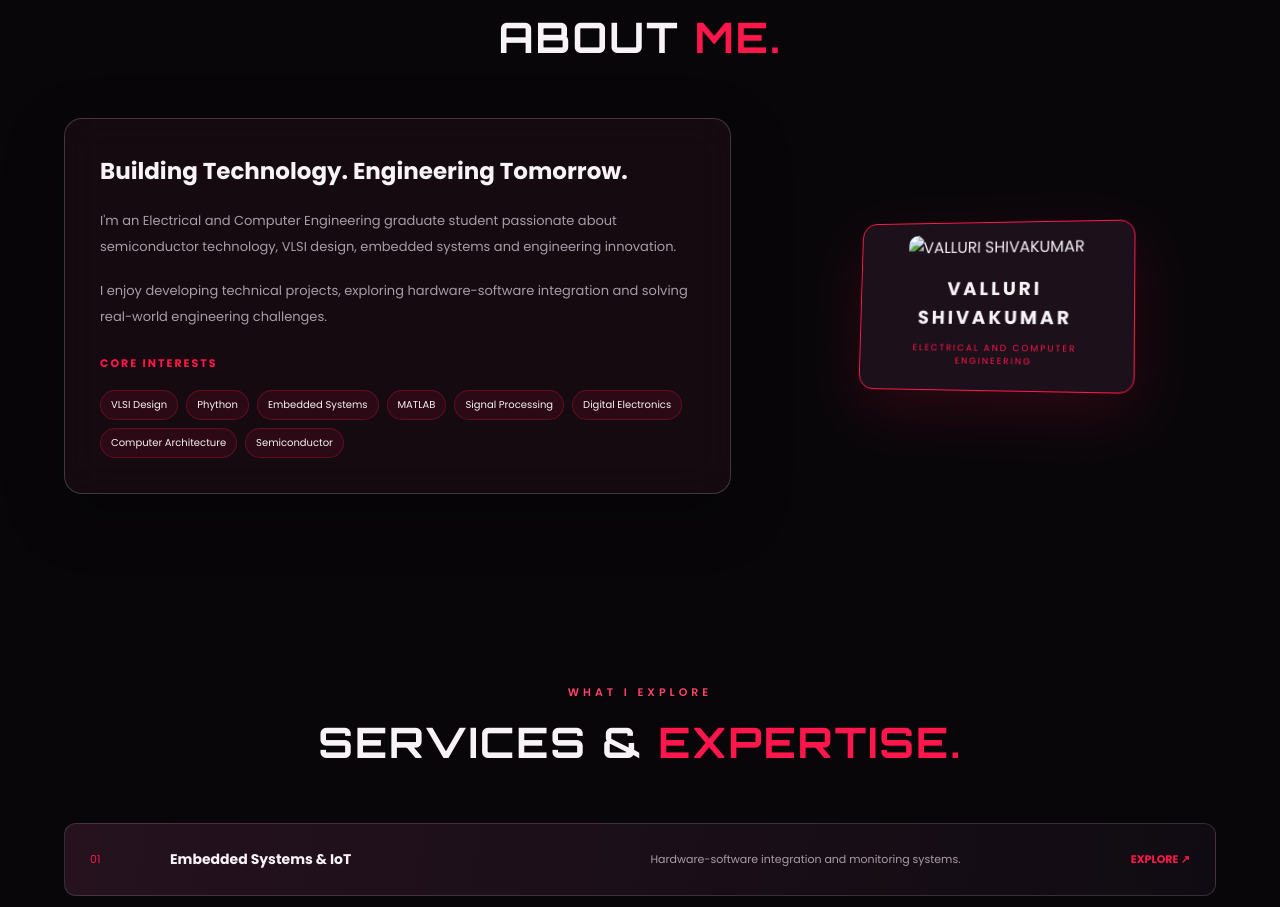
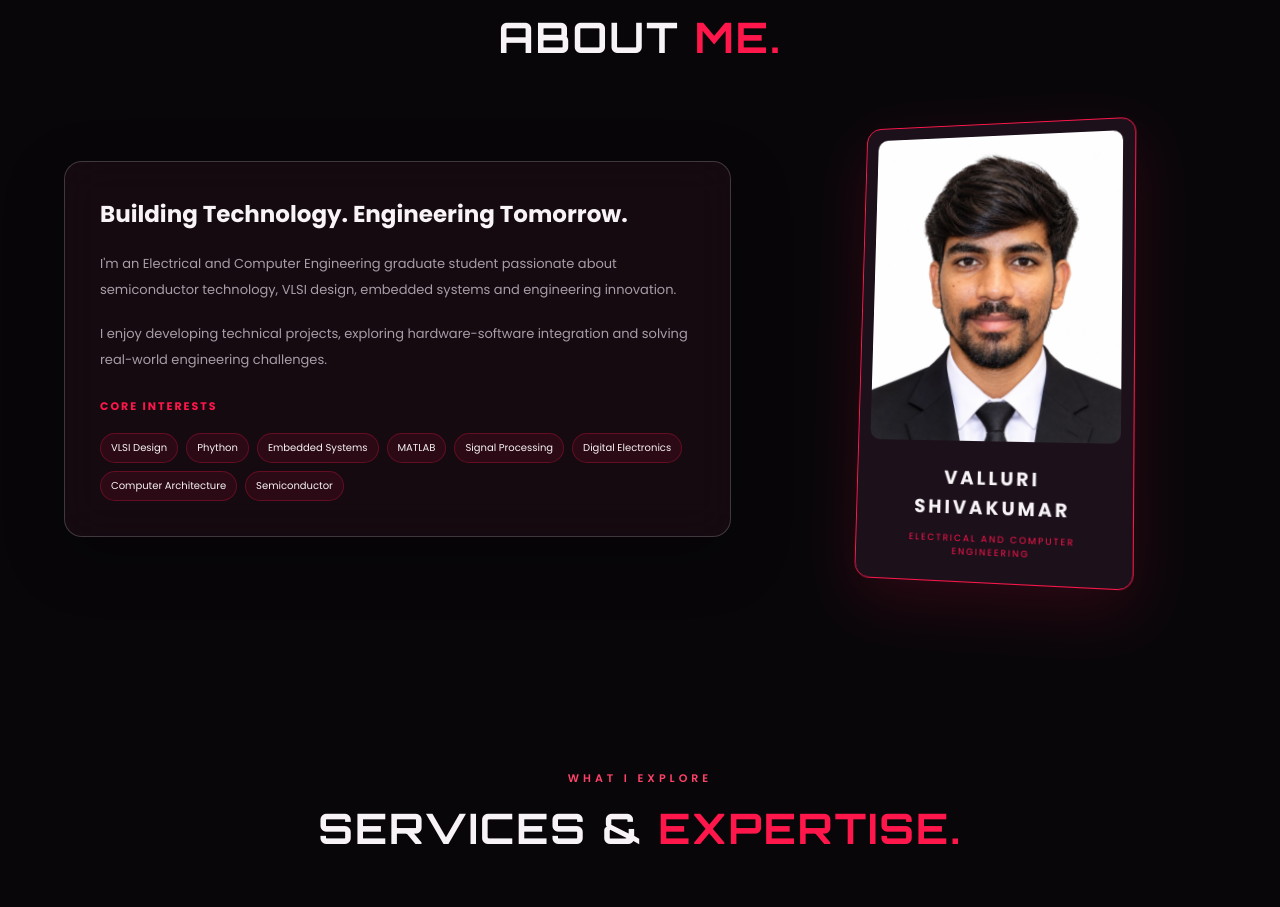
Before and after one commit to vallurishivakumar/PORTFOLIO, a plain HTML site: page index.html in a window 1280 px wide. Shown: the part 2040-2947 px from the top of the page. Drawn offline with Linux system fonts and the light colour scheme.

Commit message:
Update profile image source in index.html

```diff
--- a/index.html
+++ b/index.html
@@ -238,7 +238,7 @@
 
             <div class="about-photo reveal">
                 <div class="photo-card">
-                    <img src="images/profile.jpg" alt="VALLURI SHIVAKUMAR">
+                    <img src="profile.jpg" alt="VALLURI SHIVAKUMAR">
                     <h3>VALLURI SHIVAKUMAR</h3>
                     <p>ELECTRICAL AND COMPUTER ENGINEERING</p>
                 </div>
```
